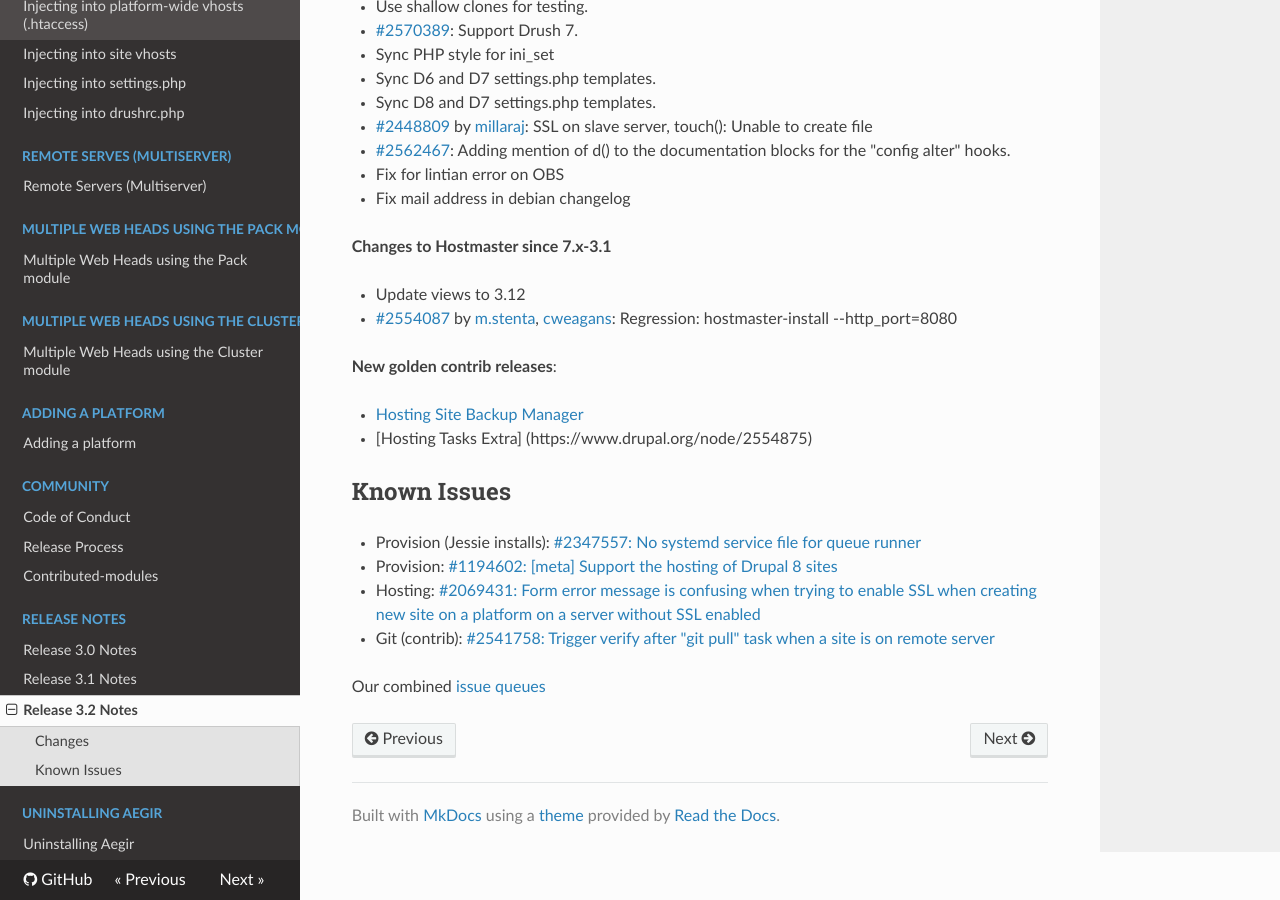
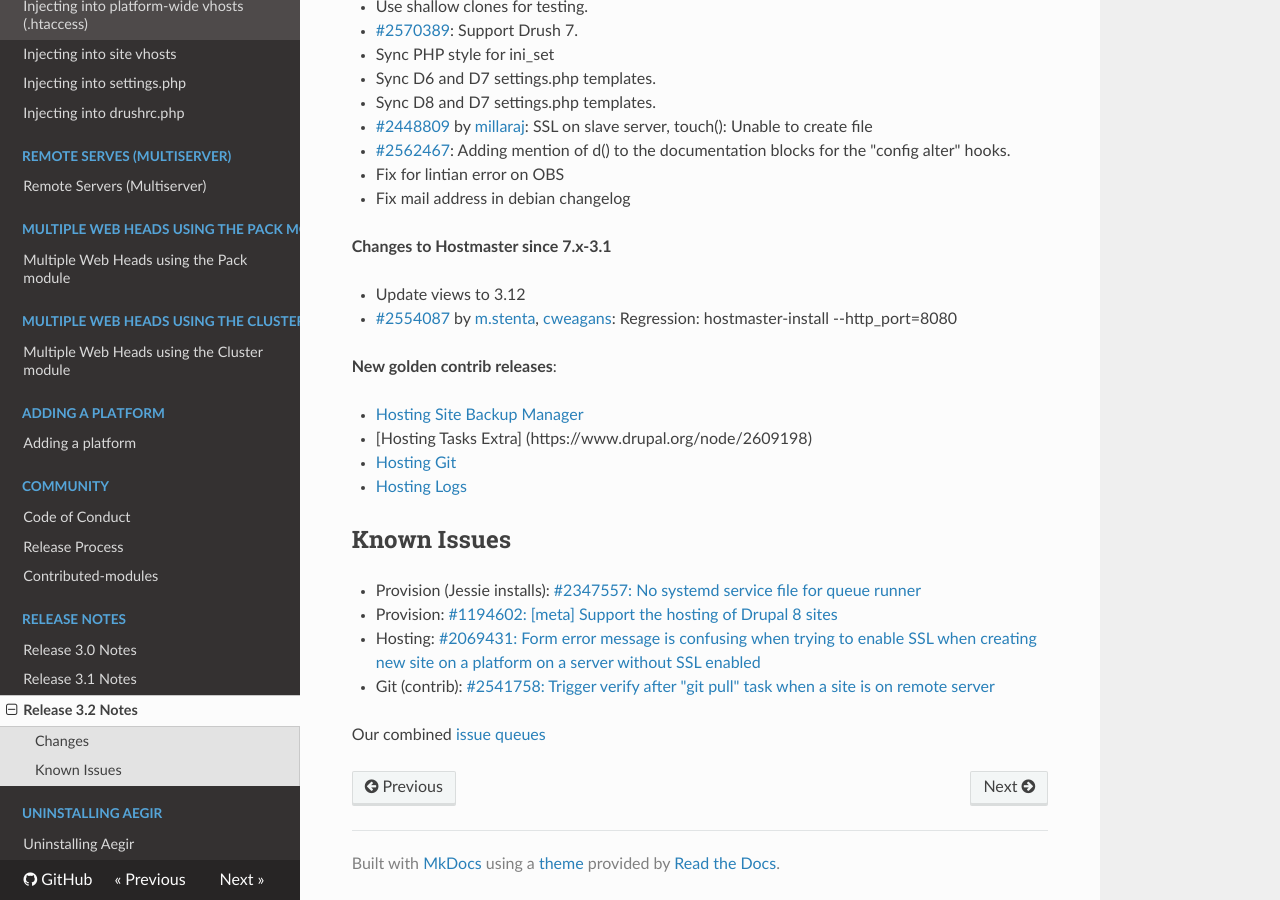
Before and after one commit to aegir-project/documentation, an MkDocs documentation site: the page built from docs/release-notes/3.2-release-notes.md, in a window 1280 px wide and 900 px high, scrolled down 1397 px. Built offline with MkDocs 1.6.1, drawn with Linux system fonts in a browser that asks for light colours; nearby versions of some CDN libraries; old or Windows-style settings are respelled for this version of MkDocs.

Commit message:
update contrib release links

```diff
--- a/docs/release-notes/3.2-release-notes.md
+++ b/docs/release-notes/3.2-release-notes.md
@@ -65,8 +65,10 @@ Changes
 
 **New golden contrib releases**:
 
-* [Hosting Site Backup Manager](https://www.drupal.org/node/2554859)
-* [Hosting Tasks Extra] (https://www.drupal.org/node/2554875)
+* [Hosting Site Backup Manager](https://www.drupal.org/node/2597025)
+* [Hosting Tasks Extra] (https://www.drupal.org/node/2609198)
+* [Hosting Git](https://www.drupal.org/node/2609202)
+* [Hosting Logs](https://www.drupal.org/node/2609172)
 
 Known Issues
 ------------
```
